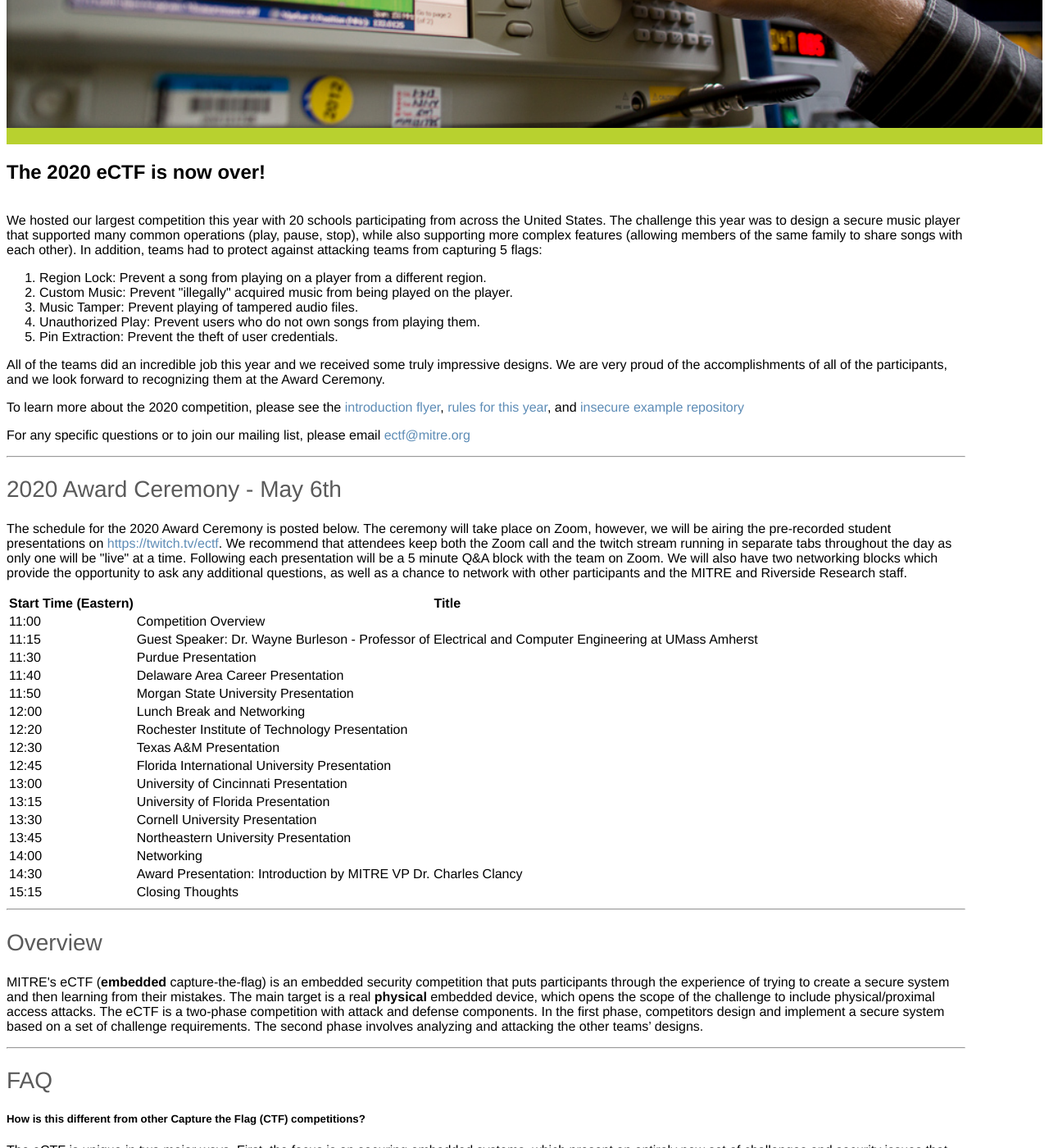
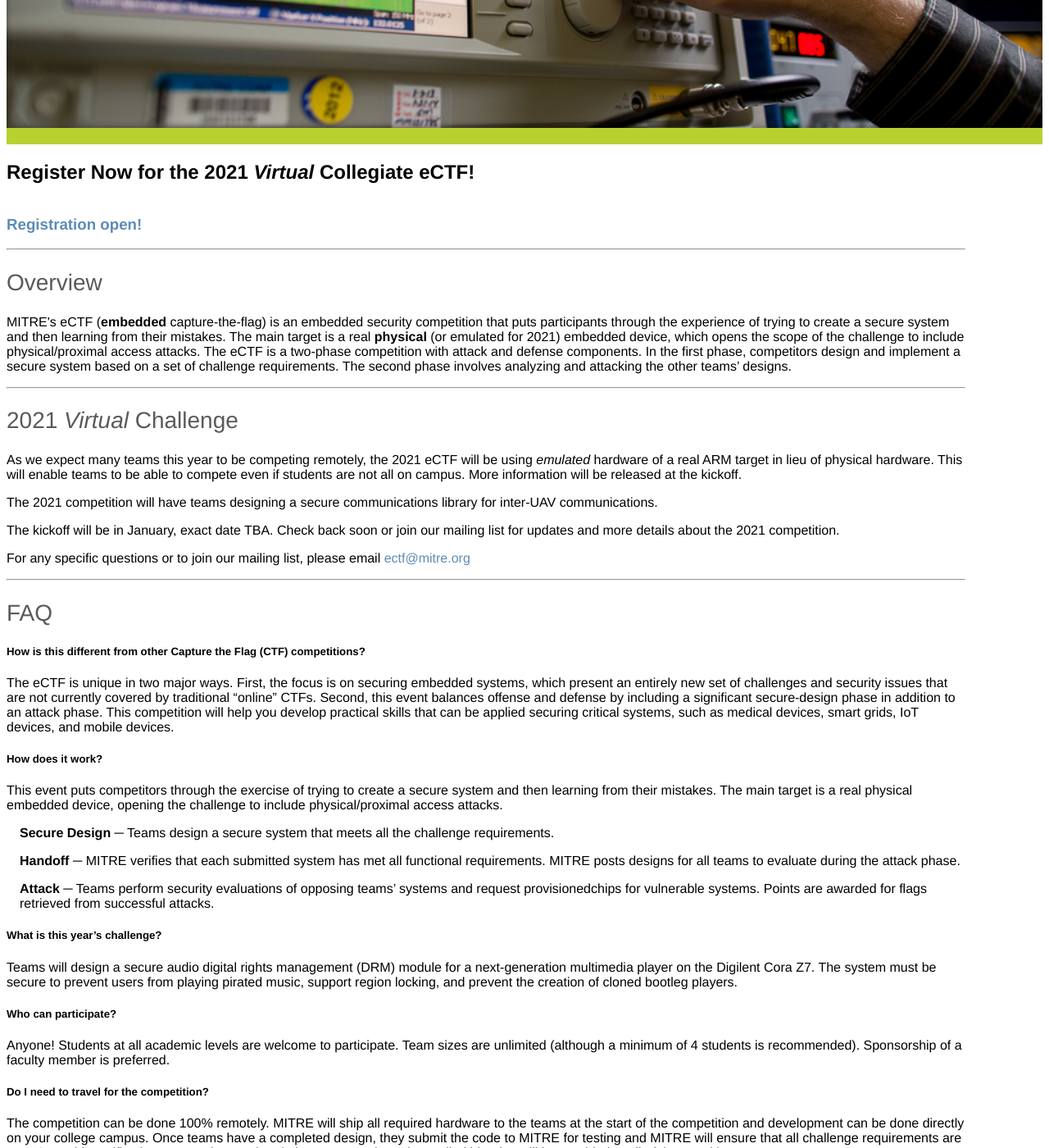
Before and after one commit to mitre-cyber-academy/mitre-cyber-academy.github.io, a Jekyll site: the page built from competitions/embedded/index.html, in a window 1280 px wide and 1400 px high, scrolled down 478 px. Shown: the whole window at 82% size. Built offline with Jekyll 4.4.1, drawn with Linux system fonts in a browser that asks for light colours; nearby versions of some CDN libraries; library files that are not in the unit come from our copies; some of the changed text lies outside the part shown.

Commit message:
Updates for 2021 collegiate competition

```diff
--- a/competitions/embedded/index.html
+++ b/competitions/embedded/index.html
@@ -22,112 +22,40 @@ title: MITRE Cyber Academy | Embedded
 </div>
 <div class="colored-divider"></div>
 <div class="container">
-    <h2 class="sectionheader">The 2020 eCTF is now over!</h2>
+    <h2 class="sectionheader">Register Now for the 2021 <i>Virtual</i> Collegiate eCTF!</h2>
     <div class="maincontent row-fluid">
         <div class="row-fluid">
+                <h3><a href="https://forms.office.com/Pages/ResponsePage.aspx?id=SNwgxlAdUkmLOd9NVNdNghc0U27q3YJKj-n6yp2pp65URjBOTUVJMzc2UEU4MThWUERMRDRXSzQ3RS4u" target="_blank">Registration open!</a></h3>
+                <hr>
+
+                <h2>Overview</h2>
                 <p>
-                    We hosted our largest competition this year with 20 schools participating from across the United States.
-                    The challenge this year was to design a secure music player that supported many common operations (play, pause, stop), while also supporting more complex features (allowing members of the same family to share songs with each other).
-                    In addition, teams had to protect against attacking teams from capturing 5 flags:
-                    <ol>
-                        <li>Region Lock: Prevent a song from playing on a player from a different region.</li>
-                        <li>Custom Music: Prevent "illegally" acquired music from being played on the player.</li>
-                        <li>Music Tamper: Prevent playing of tampered audio files.</li>
-                        <li>Unauthorized Play: Prevent users who do not own songs from playing them.</li>
-                        <li>Pin Extraction: Prevent the theft of user credentials.</li>
-                    </ol>
-                    All of the teams did an incredible job this year and we received some truly impressive designs.
-                    We are very proud of the accomplishments of all of the participants, and we look forward to recognizing them at the Award Ceremony.
+                    MITRE's eCTF (<b>embedded</b> capture-the-flag) is an embedded security competition that puts participants through
+                    the experience of trying to create a secure system and then learning from their mistakes. The main target is a
+                    real <b>physical</b> (or emulated for 2021) embedded device, which opens the scope of the challenge to include physical/proximal access attacks.
+                    The eCTF is a two-phase competition with attack and defense components.  In the first phase, competitors design and implement
+                    a secure system based on a set of challenge requirements.  The second phase involves analyzing and attacking the other teams’ designs.
+                </p>
+
+                <hr>
+                <h2>2021 <i>Virtual</i> Challenge</h2>
+                <p>
+                    As we expect many teams this year to be competing remotely, the 2021 eCTF will be using <i>emulated</i> hardware
+                    of a real ARM target in lieu of physical hardware. This will enable teams to be able to compete even if students
+                    are not all on campus. More information will be released at the kickoff.
                 </p>
                 <p>
-                    To learn more about the 2020 competition, please see the <a href="flyer-20.pdf">introduction flyer</a>, <a href="2020_ectf_rules_v1.1.pdf">rules for this year</a>, and <a href="https://github.com/mitre-cyber-academy/2020-ectf-insecure-example">insecure example repository</a>
+                    The 2021 competition will have teams designing a secure communications library for inter-UAV communications.
                 </p>
                 <p>
+                    The kickoff will be in January, exact date TBA.
+                    Check back soon or join our mailing list for updates and more details about the 2021 competition.
+                </p>
+                <!-- <p>
+                    To learn more about the 2021 competition, please see the <a href="flyer-21.pdf">introduction flyer</a>, <a href="2020_ectf_rules_v1.1.pdf">rules for this year</a>, and <a href="https://github.com/mitre-cyber-academy/2020-ectf-insecure-example">insecure example repository</a>
+                </p> -->
+                <p>
                     For any specific questions or to join our mailing list, please email <a href="mailto:ectf@mitre.org">ectf@mitre.org</a>
-                </p>
-                <hr>
-                <h2>2020 Award Ceremony - May 6th</h2>
-                <p>
-                  The schedule for the 2020 Award Ceremony is posted below.
-                  The ceremony will take place on Zoom, however, we will be airing the pre-recorded student presentations on <a href="https://twitch.tv/ectf">https://twitch.tv/ectf</a>.
-                  We recommend that attendees keep both the Zoom call and the twitch stream running in separate tabs throughout the day as only one will be "live" at a time.
-                  Following each presentation will be a 5 minute Q&A block with the team on Zoom.
-                  We will also have two networking blocks which provide the opportunity to ask any additional questions, as well as a chance to network with other participants and the MITRE and Riverside Research staff.
-                </p>
-                <table>
-                    <tr>
-                        <th>Start Time (Eastern)</th>
-                        <th>Title</th>
-                    </tr>
-                    <tr>
-                        <td>11:00</td>
-                        <td>Competition Overview</td>
-                    </tr>
-                    <tr>
-                        <td>11:15</td>
-                        <td>Guest Speaker: Dr. Wayne Burleson - Professor of Electrical and Computer Engineering at UMass Amherst</td>
-                    </tr>
-                    <tr>
-                        <td>11:30</td>
-                        <td>Purdue Presentation</td>
-                    </tr>
-                    <tr>
-                        <td>11:40</td>
-                        <td>Delaware Area Career Presentation</td>
-                    </tr>
-                    <tr>
-                        <td>11:50</td>
-                        <td>Morgan State University Presentation</td>
-                    </tr>
-                    <tr>
-                        <td>12:00</td>
-                        <td>Lunch Break and Networking</td>
-                    </tr>
-                    <tr>
-                        <td>12:20</td>
-                        <td>Rochester Institute of Technology Presentation</td>
-                    </tr>
-                    <tr>
-                        <td>12:30</td>
-                        <td>Texas A&M Presentation</td>
-                    </tr>
-                    <tr>
-                        <td>12:45</td>
-                        <td>Florida International University Presentation</td>
-                    </tr>
-                    <tr>
-                        <td>13:00</td>
-                        <td>University of Cincinnati Presentation</td>
-                    </tr>
-                    <tr>
-                        <td>13:15</td>
-                        <td>University of Florida Presentation</td>
-                    </tr>
-                    <tr>
-                        <td>13:30</td>
-                        <td>Cornell University Presentation</td>
-                    </tr>
-                    <tr>
-                        <td>13:45</td>
-                        <td>Northeastern University Presentation</td>
-                    </tr>
-                    <tr>
-                        <td>14:00</td>
-                        <td>Networking</td>
-                    </tr>
-                    <tr>
-                        <td>14:30</td>
-                        <td>Award Presentation: Introduction by MITRE VP Dr. Charles Clancy</td>
-                    </tr>
-                    <tr>
-                        <td>15:15</td>
-                        <td>Closing Thoughts</td>
-                    </tr>
-                </table>
-                <hr>
-                <h2>Overview</h2>
-                <p>
-                    MITRE's eCTF (<b>embedded</b> capture-the-flag) is an embedded security competition that puts participants through the experience of trying to create a secure system and then learning from their mistakes. The main target is a real <b>physical</b> embedded device, which opens the scope of the challenge to include physical/proximal access attacks.  The eCTF is a two-phase competition with attack and defense components.  In the first phase, competitors design and implement a secure system based on a set of challenge requirements.  The second phase involves analyzing and attacking the other teams’ designs.
                 </p>
 
                 <hr>
@@ -189,6 +117,22 @@ title: MITRE Cyber Academy | Embedded
                 <hr>
 
                 <h2>Previous Competitions:</h2>
+                <p><a href='../ectf-2020/'>Collegiate eCTF 2020</a>
+                <ul>
+                   <li><b>First Place Overall:</b>  Husky Records -- <i>Northeastern University, advised by Guevara Noubir</i></li>
+                   <li><b>Second Place Overall:</b> Insecure Example -- <i>University of Cincinnati, advised by Carla Purdy</i></li>
+                   <li><b>Third Place Overall:</b> Cornell -- <i>Cornell University, advised by Daniel Weber</i></li>
+                   <li><b>Fourth Place Overall:</b> CyberGatorz -- <i>University of Florida, advised by Mark Tehranipoor</i></li>
+                   <li><b>Additional Awards:</b></li>
+                   <ul>
+                    <li>Best Documentation:  Husky Records -- <i>Northeastern University, advised by Guevara Noubir</i></li>
+                    <li>Best Write-Up:  Husky Records -- <i>Northeastern University, advised by Guevara Noubir</i></li>
+                    <li>Tech Support Hero:  Husky Records -- <i>Northeastern University, advised by Guevara Noubir</i></li>
+                    <li>First High School Submission:  0xDACC -- <i>Delaware Area Career Center, advised by Eli Cochran</i></li>
+                   </ul>
+                </ul>
+                </p>
+
                 <p><a href='../ectf-2019/ectf19desc.html'>Collegiate eCTF 2019</a>
                 <ul>
                    <li><b>First Place Overall:</b>  DeNUvo -- <i>Northeastern University, advised by Guevara Noubir</i> -- <a href='student_presentations/neu.pdf'>[presentation]</a></li>
```
Also changed, not shown: competitions/ectf-2020/index.html (added, +253 -0 lines), 10 other files.
